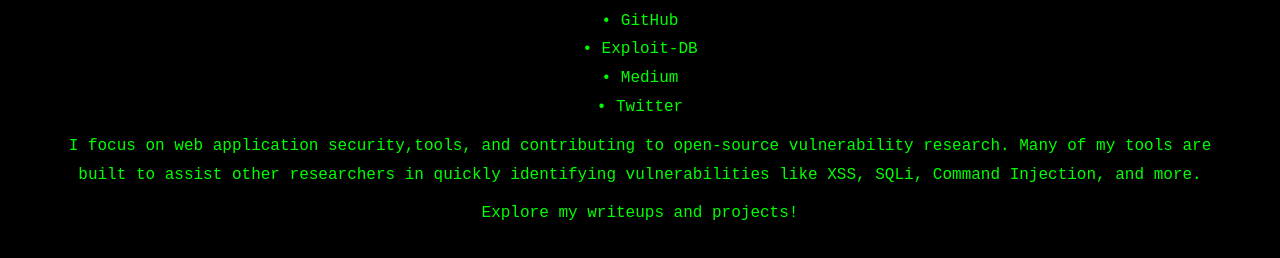
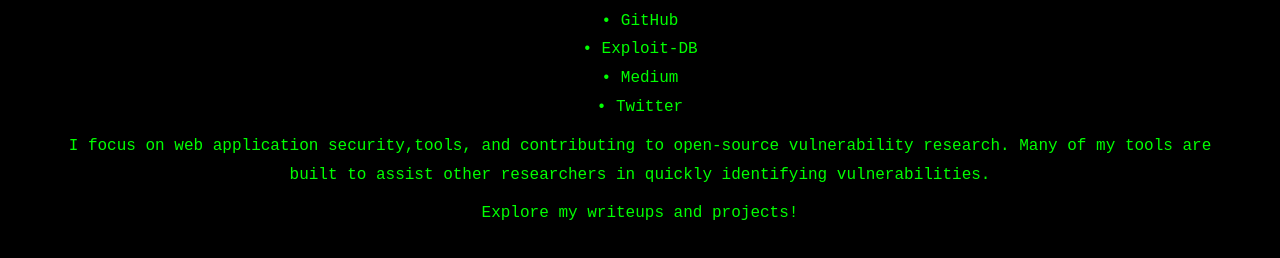
Before and after one commit to a1baradi/Profile, a plain HTML site: page about.html in a window 1280 px wide. Shown: the part 322-580 px from the top of the page. Drawn offline with Linux system fonts and the light colour scheme.

Commit message:
Update about.html

```diff
--- a/about.html
+++ b/about.html
@@ -56,7 +56,7 @@
     • <a href="https://twitter.com/albaradi0" target="_blank">Twitter</a>
   </p>
 
-  <p>I focus on web application security,tools, and contributing to open-source vulnerability research. Many of my tools are built to assist other researchers in quickly identifying vulnerabilities like XSS, SQLi, Command Injection, and more.</p>
+  <p>I focus on web application security,tools, and contributing to open-source vulnerability research. Many of my tools are built to assist other researchers in quickly identifying vulnerabilities.</p>
 
   <p>Explore my writeups and projects!</p>
 
```
